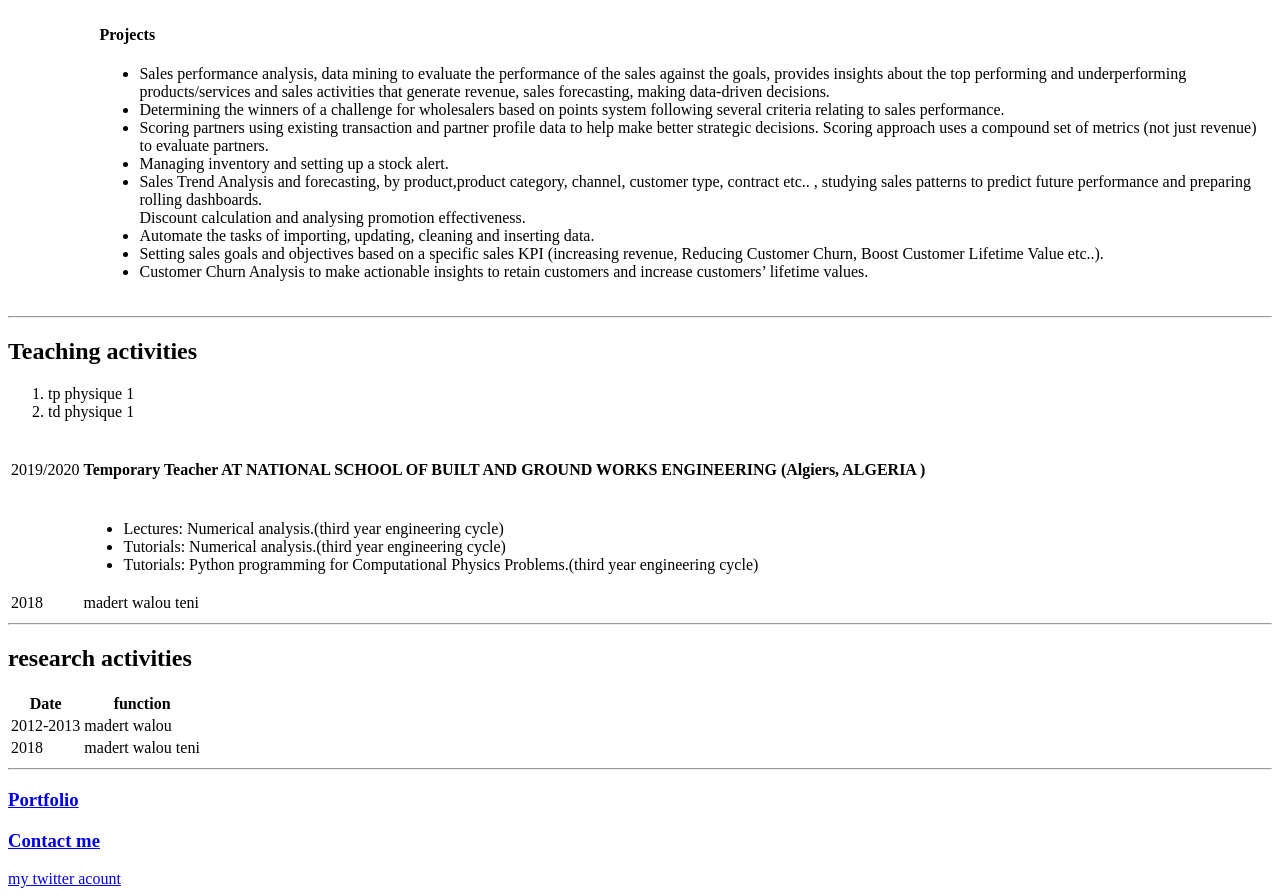
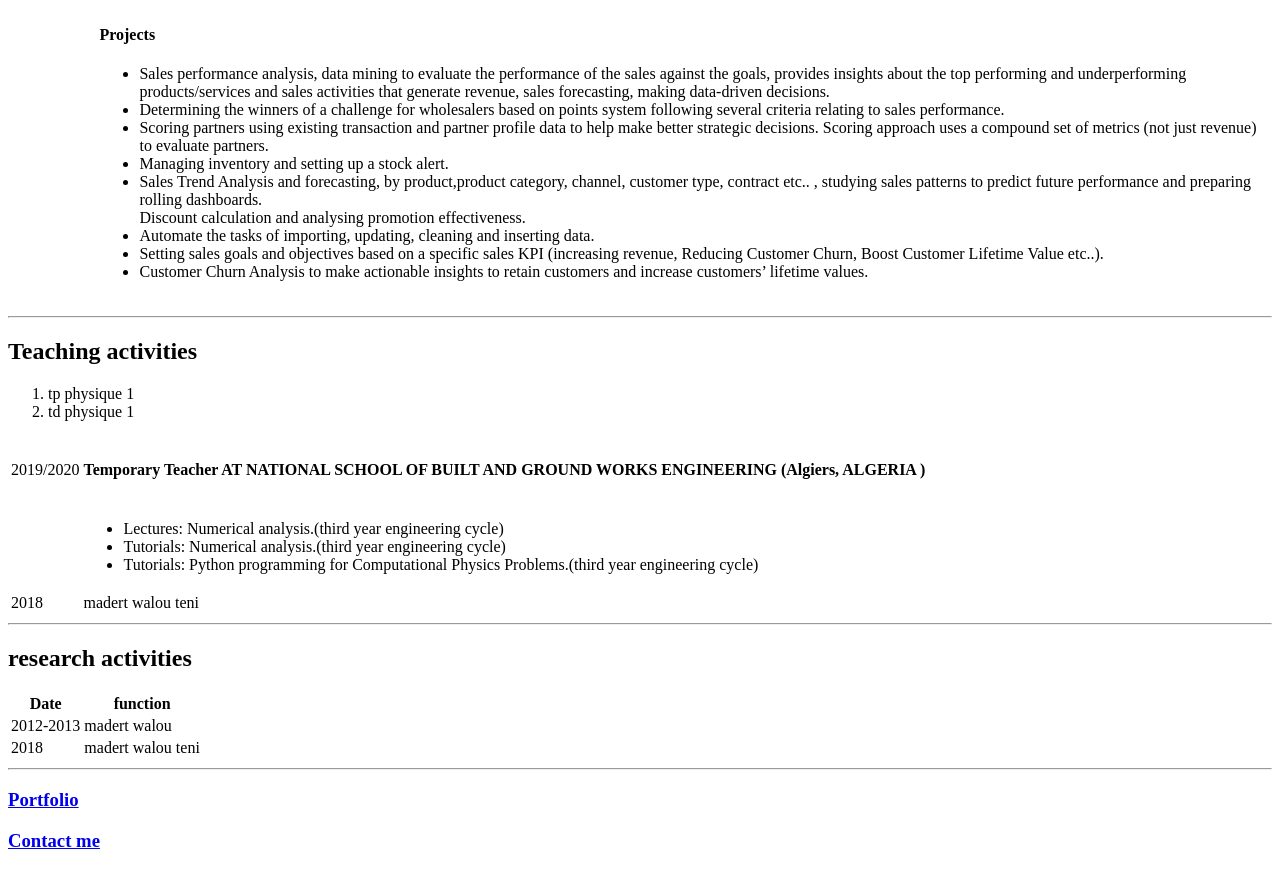
Before and after one commit to hdabdelatif/personal_website, a plain HTML site: page index.html in a window 1280 px wide. Shown: the part 1055-1951 px from the top of the page. After the commit the page ends 1925 px from the top, so only its background shows below. Drawn offline with Linux system fonts and the light colour scheme.

Commit message:
Update index.html

```diff
--- a/index.html
+++ b/index.html
@@ -170,7 +170,6 @@
     <hr />
   <h3> <a href="portfolio.html"> Portfolio </a> </h3>
   <h3> <a href="contact.html"> Contact me </a> </h3>
-  <a href="https://twitter.com/AbdelatifHouda"> my twitter acount </a>
 </body>
 
 </html>
```
